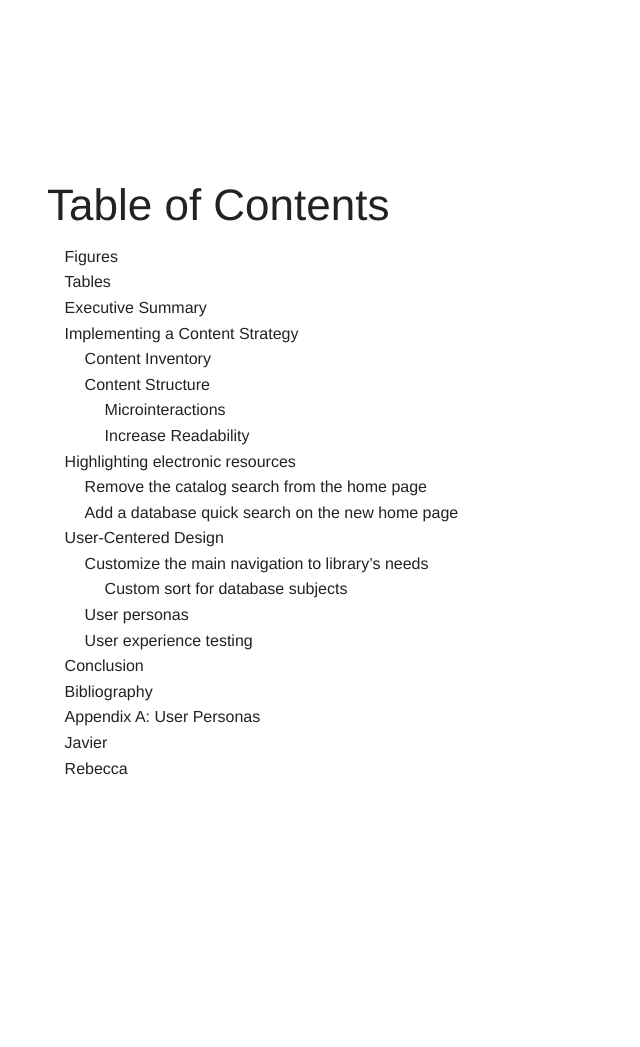
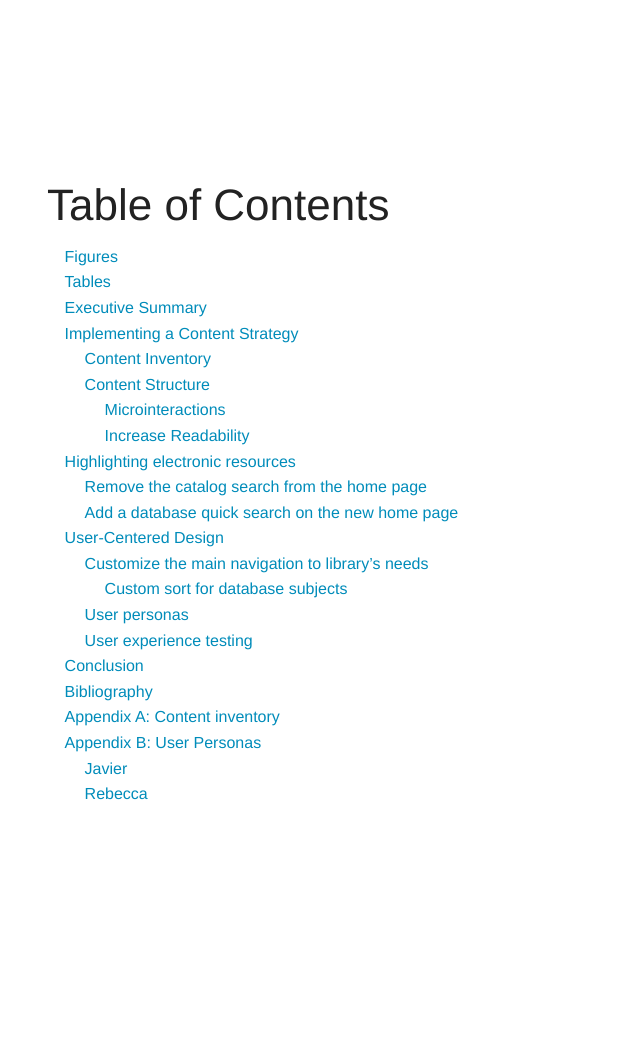
Before and after one commit to christinemcclure/mastersProject, a PHP site: page / in a window 1280 px wide. Shown: the part 1136-2183 px from the top of the page, without its empty margins (0-640 px from the left). Run offline with PHP 8.4, Linux system fonts and the light colour scheme.

Commit message:
toc navigation and links complete

```diff
--- a/web/content-management.html
+++ b/web/content-management.html
@@ -1,4 +1,4 @@
-      <h2 id="iventory">Content Inventory</h2>
+      <h2 class="chapter" id="iventory">Content Inventory</h2>
       <p>The first step in developing the new site was to create an inventory of pages on the current site. This was done by one of the reference department's student workers. At my direction, she created a spreadsheet with each page's title, URL, and a brief summary of the content. I then looked up Google analytics statistics for each page for the Fall 2013-Spring 2014 school year. Google Analytics segments user sessions using a computer's IP address and a default time of 30 minutes ("How a Session"). Since the library's computers can be used by several students within that timeframe, I used pageview counts rather than the session information to analyze the content. Each page's percentage of the total number of pageviews was listed on the inventory as a percentage. The content inventory is included as Appendix A, but below is a subset of information from the inventory in order of the top-performing pages (see table 1).
       </p>
 
--- a/web/index.php
+++ b/web/index.php
@@ -112,9 +112,9 @@
 	  <div class="row">
       <div class="large-12 columns">
         <h1>Appendix B: User Personas</h1>
-        <h2>Javier</h2>
+        <h2 class="chapter" id="javier">Javier</h2>
         <img src="assets/images/javier.jpg" />
-        <h2>Rebecca</h2>
+        <h2 class="chapter" id="rebecca">Rebecca</h2>
         <img src="assets/images/rebecca.jpg" />
       </div>
   </div>
--- a/web/toc.html
+++ b/web/toc.html
@@ -1,24 +1,25 @@
 
       <ul class="no-dec">
-        <li>Figures</li>
-        <li>Tables</li>
-        <li>Executive Summary</li>
-        <li>Implementing a Content Strategy</li>
-        <li class="sub1">Content Inventory</li>
-        <li class="sub1">Content Structure</li>
-        <li class="sub2">Microinteractions</li>
-        <li class="sub2">Increase Readability</li>
-        <li>Highlighting electronic resources</li>
-        <li class="sub1">Remove the catalog search from the home page</li>
-        <li class="sub1">Add a database quick search on the new home page</li>
-        <li>User-Centered Design</li>
-        <li class="sub1">Customize the main navigation to library’s needs</li>
-        <li class="sub2">Custom sort for database subjects</li>
-        <li class="sub1">User personas</li>
-        <li class="sub1">User experience testing</li>
-        <li>Conclusion</li>
-        <li>Bibliography</li>
-        <li>Appendix A: User Personas</li>
-        <li>Javier</li>
-        <li>Rebecca</li>
+        <li><a href="#figures">Figures</a></li>
+        <li><a href="#tables">Tables</a></li>
+        <li><a href="#summary">Executive Summary</a></li>
+        <li><a href="#content">Implementing a Content Strategy</a></li>
+        <li class="sub1"><a href="#inventory">Content Inventory</a></li>
+        <li class="sub1"><a href="#structure">Content Structure</a></li>
+        <li class="sub2"><a href="#micro">Microinteractions</a></li>
+        <li class="sub2"><a href="#readability">Increase Readability</a></li>
+        <li><a href="#databases">Highlighting electronic resources</a></li>
+        <li class="sub1"><a href="#catalog">Remove the catalog search from the home page</a></li>
+        <li class="sub1"><a href="#search">Add a database quick search on the new home page</a></li>
+        <li><a href="#users">User-Centered Design</a></li>
+        <li class="sub1"><a href="#custom">Customize the main navigation to library’s needs</a></li>
+        <li class="sub2"><a href="#sort">Custom sort for database subjects</a></li>
+        <li class="sub1"><a href="#personas">User personas</a></li>
+        <li class="sub1"><a href="#testing">User experience testing</a></li>
+        <li><a href="#conclusion">Conclusion</a></li>
+        <li><a href="#bibliography">Bibliography</a></li>
+        <li><a href="#appA">Appendix A: Content inventory</a></li>
+        <li><a href="#appB">Appendix B: User Personas</a></li>
+        <li class="sub1"><a href="#javier">Javier</a></li>
+        <li class="sub1"><a href="#rebecca">Rebecca</a></li>
       </ul>
```
